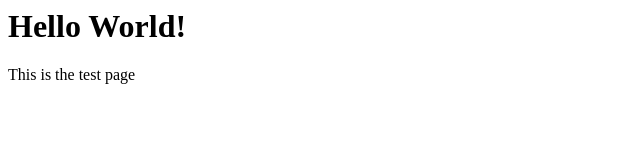
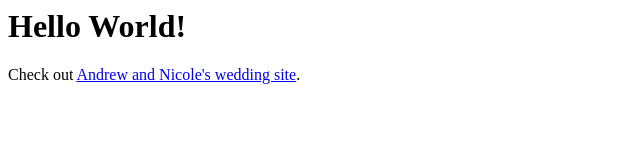
Before and after one commit to adam8/stash, a plain HTML site: page index.html in a window 1280 px wide. Shown: the whole page, without its empty margins (0-640 px from the left). Drawn offline with Linux system fonts and the light colour scheme.

Commit message:
added link to wedding site

```diff
--- a/index.html
+++ b/index.html
@@ -1,6 +1,6 @@
 <html>
 <body>
   <h1>Hello World!</h1>
-  <p>This is the test page</p>
+  <p>Check out <a href="http://andrew-nicole.stash.gallery/">Andrew and Nicole's wedding site</a>.</p>
 </body>
 </html>
```
